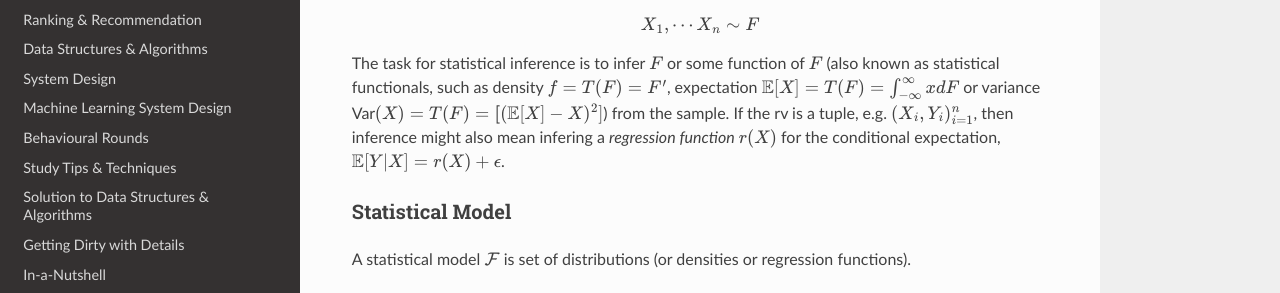
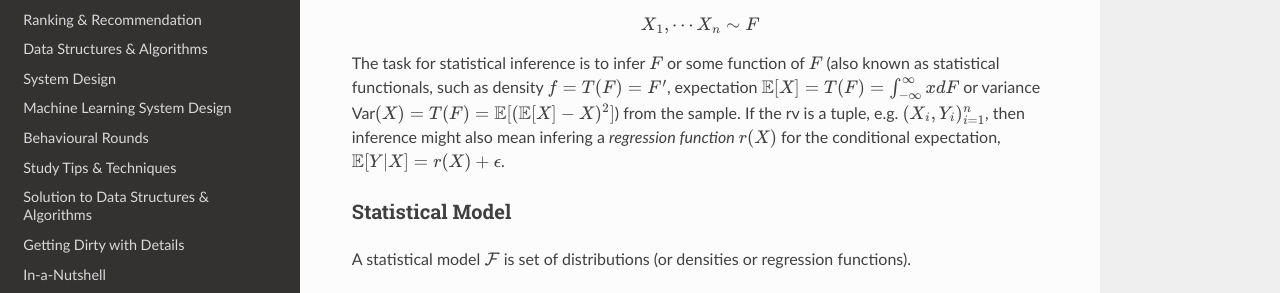
Before and after one commit to uselesstechjunks/leetcode, a Sphinx documentation site: the page built from docs/source/stat.rst, in a window 1280 px wide. Shown: the part 246-539 px from the top of the page. Built offline with Sphinx 7.4.7 and the Read the Docs theme 2.0.0, drawn with Linux system fonts in a browser that asks for light colours.

```diff
--- a/docs/source/stat.rst
+++ b/docs/source/stat.rst
@@ -9,7 +9,7 @@ We have a sample of size :math:`n` from an unknown distribution :math:`F`.
 .. math::
     X_1,\cdots X_n \sim F
 
-The task for statistical inference is to infer :math:`F` or some function of :math:`F` (also known as statistical functionals, such as density :math:`f=T(F)=F'`, expectation :math:`\mathbb{E}[X]=T(F)=\int_{-\infty}^{\infty} x dF` or variance :math:`\text{Var}(X)=T(F)=\mathbb[(\mathbb{E}[X]-X)^2]`) from the sample. If the rv is a tuple, e.g. :math:`(X_i,Y_i)_{i=1}^n`, then inference might also mean infering a *regression function* :math:`r(X)` for the conditional expectation, :math:`\mathbb{E}[Y|X]=r(X)+\epsilon`.
+The task for statistical inference is to infer :math:`F` or some function of :math:`F` (also known as statistical functionals, such as density :math:`f=T(F)=F'`, expectation :math:`\mathbb{E}[X]=T(F)=\int_{-\infty}^{\infty} x dF` or variance :math:`\text{Var}(X)=T(F)=\mathbb{E}[(\mathbb{E}[X]-X)^2]`) from the sample. If the rv is a tuple, e.g. :math:`(X_i,Y_i)_{i=1}^n`, then inference might also mean infering a *regression function* :math:`r(X)` for the conditional expectation, :math:`\mathbb{E}[Y|X]=r(X)+\epsilon`.
 
 Statistical Model
 ======================
```
